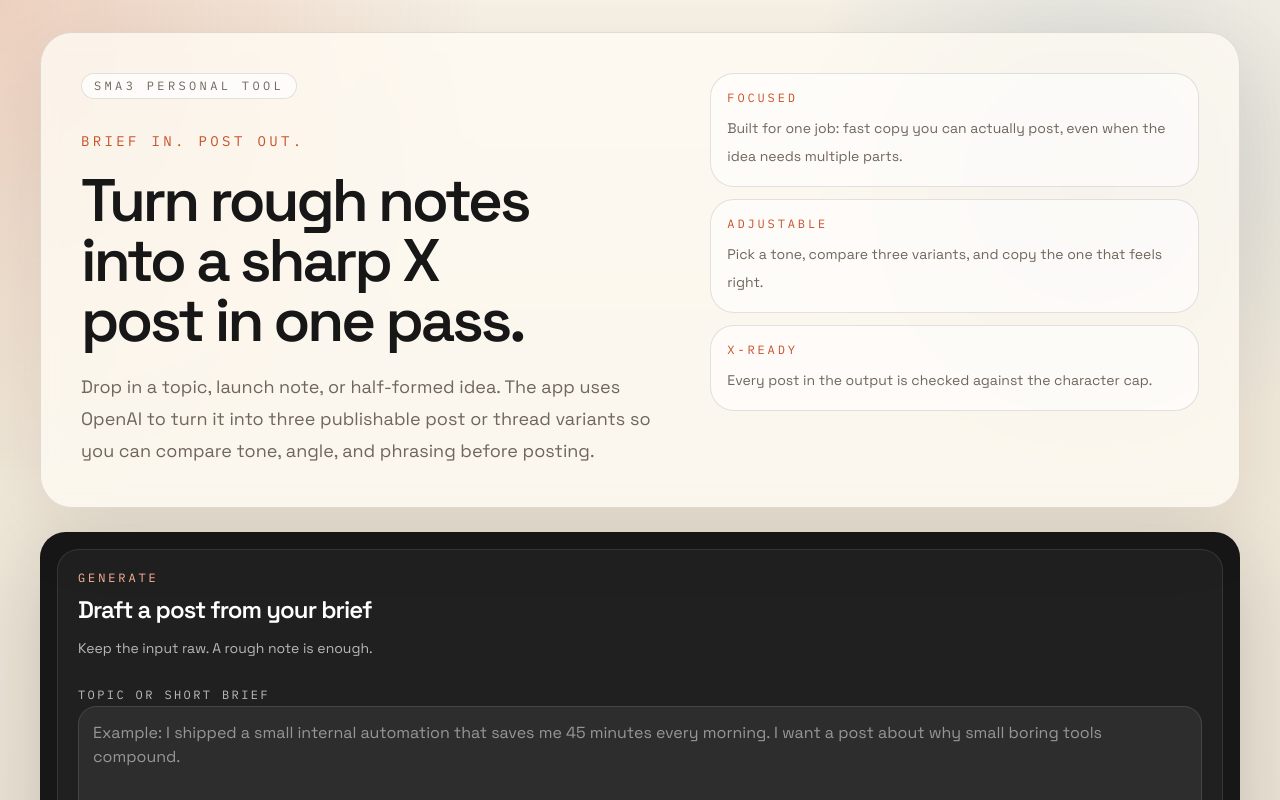
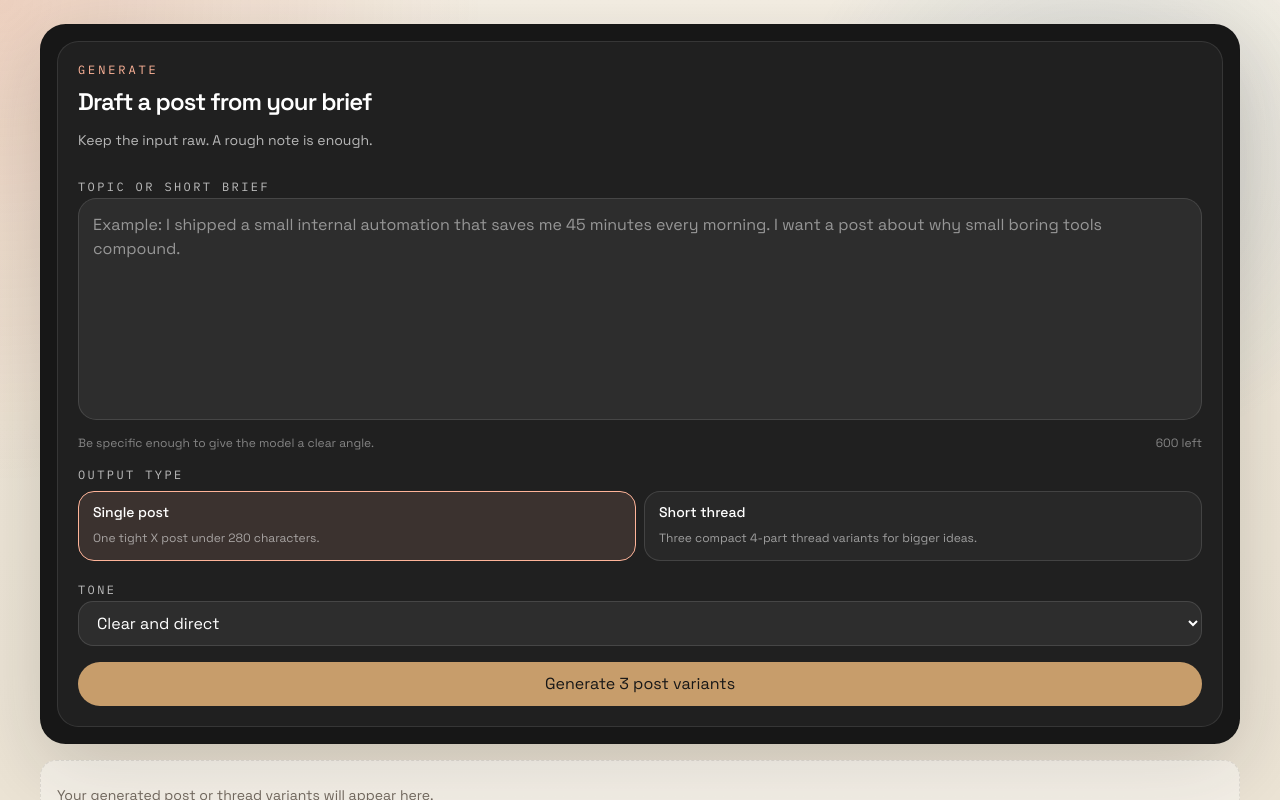
Before and after one commit to garg10may/SMA3, a Next.js app: page / in a window 1280 px wide. Shown: the top 800 px of the page. Built offline with nearby package versions, Linux system fonts and the light colour scheme.

Commit message:
Simplify home layout and use controlled form submission

```diff
--- a/src/app/page.tsx
+++ b/src/app/page.tsx
@@ -2,59 +2,8 @@ import { PostGenerator } from "@/components/post-generator";
 
 export default function Home() {
   return (
-    <main className="mx-auto flex min-h-screen w-full max-w-7xl flex-col px-5 py-8 sm:px-8 lg:px-10">
-      <section className="rounded-[2rem] border border-panel-border bg-panel p-7 shadow-[0_24px_80px_rgba(32,24,16,0.08)] backdrop-blur md:p-10">
-        <div className="grid gap-8 lg:grid-cols-[1.1fr_0.9fr] lg:items-start">
-          <div className="space-y-8">
-            <div className="inline-flex w-fit items-center rounded-full border border-panel-border bg-white/70 px-3 py-1 font-mono text-xs uppercase tracking-[0.28em] text-muted">
-              SMA3 personal tool
-            </div>
-            <div className="space-y-5">
-              <p className="font-mono text-sm uppercase tracking-[0.24em] text-accent">
-                Brief in. Post out.
-              </p>
-              <h1 className="max-w-2xl text-4xl font-semibold tracking-[-0.05em] text-balance sm:text-5xl lg:text-6xl">
-                Turn rough notes into a sharp X post in one pass.
-              </h1>
-              <p className="max-w-xl text-base leading-8 text-muted sm:text-lg">
-                Drop in a topic, launch note, or half-formed idea. The app uses
-                OpenAI to turn it into three publishable post or thread variants
-                so you can compare tone, angle, and phrasing before posting.
-              </p>
-            </div>
-          </div>
-          <div className="grid gap-3 text-sm text-muted sm:grid-cols-3 lg:grid-cols-1">
-            <div className="rounded-3xl border border-panel-border bg-white/60 p-4">
-              <p className="font-mono text-xs uppercase tracking-[0.24em] text-accent">
-                Focused
-              </p>
-              <p className="mt-2 leading-7">
-                Built for one job: fast copy you can actually post, even when
-                the idea needs multiple parts.
-              </p>
-            </div>
-            <div className="rounded-3xl border border-panel-border bg-white/60 p-4">
-              <p className="font-mono text-xs uppercase tracking-[0.24em] text-accent">
-                Adjustable
-              </p>
-              <p className="mt-2 leading-7">
-                Pick a tone, compare three variants, and copy the one that
-                feels right.
-              </p>
-            </div>
-            <div className="rounded-3xl border border-panel-border bg-white/60 p-4">
-              <p className="font-mono text-xs uppercase tracking-[0.24em] text-accent">
-                X-ready
-              </p>
-              <p className="mt-2 leading-7">
-                Every post in the output is checked against the character cap.
-              </p>
-            </div>
-          </div>
-        </div>
-      </section>
-
-      <section className="mt-6 flex-1">
+    <main className="mx-auto flex min-h-screen w-full max-w-7xl flex-col px-5 py-6 sm:px-8 lg:px-10">
+      <section className="flex-1">
         <PostGenerator />
       </section>
     </main>
--- a/src/components/post-generator.tsx
+++ b/src/components/post-generator.tsx
@@ -1,12 +1,11 @@
 "use client";
 
-import { useState, useTransition } from "react";
+import { type FormEvent, useState, useTransition } from "react";
 import {
   DEFAULT_FORMAT,
   DEFAULT_TONE,
   formatOptions,
   type FormatOption,
-  isFormatOption,
   MAX_BRIEF_LENGTH,
   MAX_POST_LENGTH,
   type ToneOption,
@@ -115,11 +114,12 @@ export function PostGenerator() {
 
   const briefRemaining = MAX_BRIEF_LENGTH - brief.length;
 
-  function handleSubmit(formData: FormData) {
-    const nextBrief = String(formData.get("brief") ?? "").trim();
-    const nextTone = String(formData.get("tone") ?? DEFAULT_TONE) as ToneOption;
-    const rawFormat = String(formData.get("format") ?? DEFAULT_FORMAT);
-    const nextFormat = isFormatOption(rawFormat) ? rawFormat : DEFAULT_FORMAT;
+  function handleSubmit(event: FormEvent<HTMLFormElement>) {
+    event.preventDefault();
+
+    const nextBrief = brief.trim();
+    const nextTone = tone;
+    const nextFormat = format;
 
     startTransition(async () => {
       setError("");
@@ -191,7 +191,7 @@ export function PostGenerator() {
             </p>
           </div>
 
-          <form action={handleSubmit} className="mt-5 space-y-4">
+          <form onSubmit={handleSubmit} className="mt-5 space-y-4">
             <div className="space-y-2">
               <label
                 htmlFor="brief"
```
